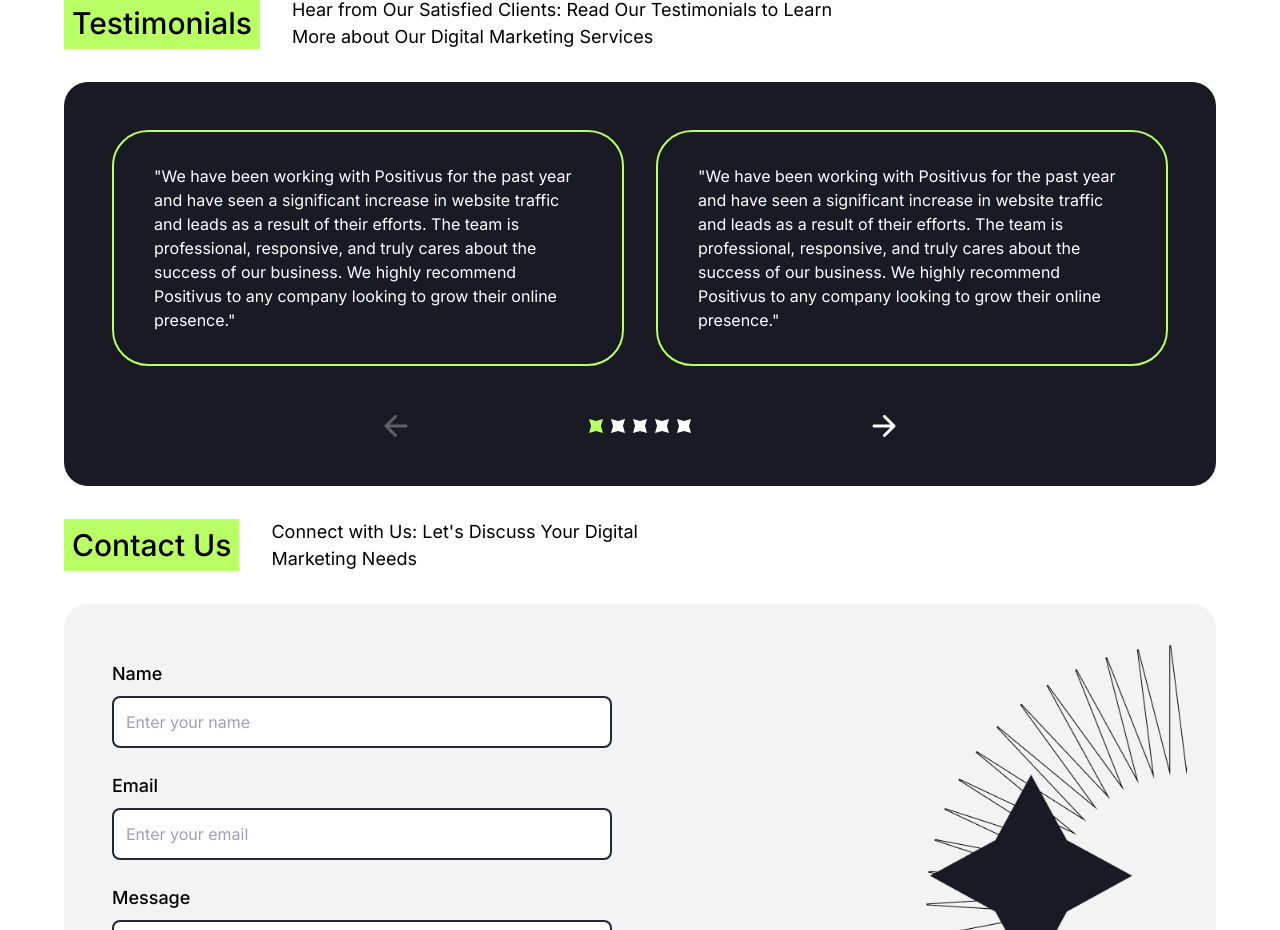
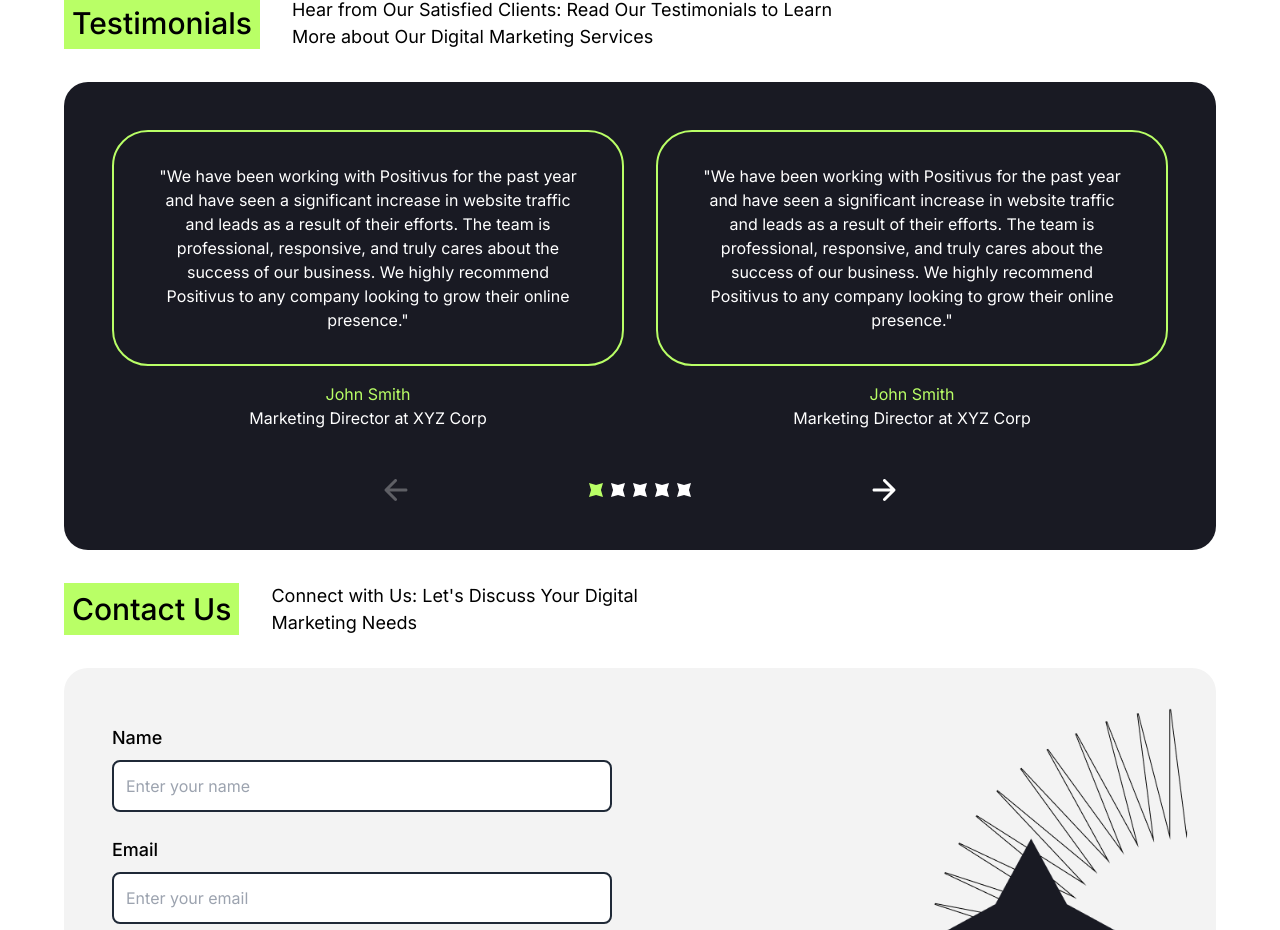
Before and after one commit to akaBesir004/positivus_landing_page, a Next.js app: page / in a window 1280 px wide. Shown: the part 2899-3829 px from the top of the page. Built offline with nearby package versions, Linux system fonts and the light colour scheme.

Commit message:
testimonials fixed

```diff
--- a/components/Testimonials.jsx
+++ b/components/Testimonials.jsx
@@ -15,36 +15,36 @@
       </div>
       <div className="max-w-screen-xl mx-auto px-12 py-12  flex flex-col justify-around items-center bg-[#191A23] text-white mt-8 rounded-3xl flex-wrap lg:flex-nowrap gap-12">
         <div className="flex justify-between gap-8 flex-wrap lg:flex-nowrap">
-          {/* <div className="border-2  px-10 py-8 rounded-[2.25rem] border-[#B9FF66]">
+
+
+          <div className=" text-center ">
+            <div className="border-2  px-10 py-8 rounded-[2.25rem] border-[#B9FF66] max-w-xl mb-4">
               <p>
                 "We have been working with Positivus for the past year and have
                 seen a significant increase in website traffic and leads as a
-              result of their efforts. The team is professional, responsive, and
-              truly cares about the success of our business. We highly recommend
-              Positivus to any company looking to grow their online presence."
+                result of their efforts. The team is professional, responsive,
+                and truly cares about the success of our business. We highly
+                recommend Positivus to any company looking to grow their online
+                presence."
               </p>
-          </div> */}
+            </div>
+            <p className="text-[#B9FF66]">John Smith</p>
+            <p>Marketing Director at XYZ Corp</p>
+          </div>
 
-          <div className="border-2 max-w-screen-3xl px-10 py-8 rounded-[2.25rem] border-[#B9FF66] items-center ">
+          <div className=" text-center ">
+            <div className="border-2  px-10 py-8 rounded-[2.25rem] border-[#B9FF66] max-w-xl mb-4">
               <p>
                 "We have been working with Positivus for the past year and have
                 seen a significant increase in website traffic and leads as a
-              result of their efforts. The team is professional, responsive, and
-              truly cares about the success of our business. We highly recommend
-              Positivus to any company looking to grow their online presence."
+                result of their efforts. The team is professional, responsive,
+                and truly cares about the success of our business. We highly
+                recommend Positivus to any company looking to grow their online
+                presence."
               </p>
-
             </div>
-
-
-          <div className="border-2  px-10 py-8 rounded-[2.25rem] border-[#B9FF66]">
-            <p>
-              "We have been working with Positivus for the past year and have
-              seen a significant increase in website traffic and leads as a
-              result of their efforts. The team is professional, responsive, and
-              truly cares about the success of our business. We highly recommend
-              Positivus to any company looking to grow their online presence."
-            </p>
+            <p className="text-[#B9FF66]">John Smith</p>
+            <p>Marketing Director at XYZ Corp</p>
           </div>
         </div>
 
```
Lines whose indentation alone changed are shown as unchanged.
